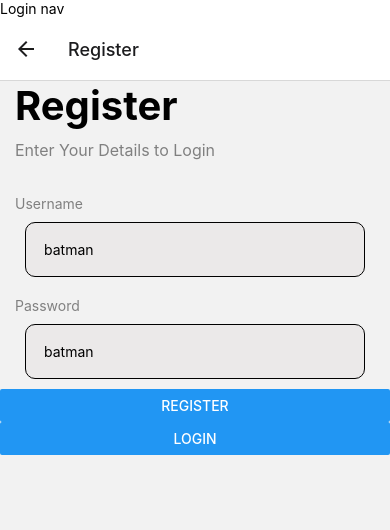
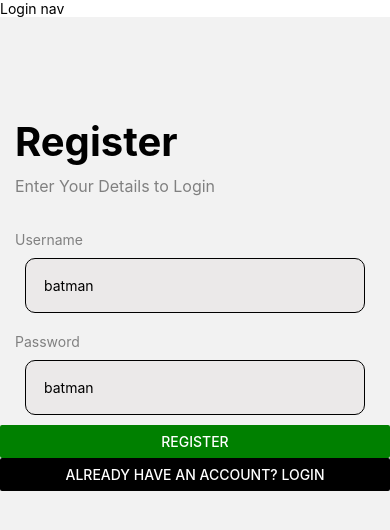
Before and after one commit to alexandsten/assignmentAlexTobbe, a React Native app: screen /Register in a window 390 px wide. Shown: the top 530 px of the page. Built offline with nearby package versions, Linux system fonts and the light colour scheme.

Commit message:
Register-Login-Finished

```diff
--- a/navs/LoginNav.js
+++ b/navs/LoginNav.js
@@ -9,8 +9,13 @@ export default function LoginNav() {
   return (
     <View style={{flex:1}}>
         <Text>Login nav</Text>
-        <Stack.Navigator>
-        <Stack.Screen name="Login" component={Login} />
+        <Stack.Navigator
+        screenOptions={{
+          headerShown: false
+        }}>
+        <Stack.Screen name="Login" component={Login}
+
+         />
         <Stack.Screen name="Register" component={Register} />
         </Stack.Navigator>
     </View>
--- a/navs/MainNav.js
+++ b/navs/MainNav.js
@@ -9,7 +9,7 @@ const Stack = createNativeStackNavigator();
 
 export default function MainNav() {
   return (
-    <View style={{flex:1, backgroundColor:'pink'}}>
+    <View style={{flex:1}}>
         <Text>Main nav</Text>
         <Stack.Navigator>
         <Stack.Screen name="Chat" component={Chat} />
--- a/screens/main/Chat.js
+++ b/screens/main/Chat.js
@@ -44,10 +44,11 @@ export const Chat = () => {
         data={chatData}
         keyExtractor={item => item._id}
         renderItem={({ item }) => (
-          <Text>{item.content}</Text>
+          <Text style={{    fontSize: 18,
+          }}>{item.content}</Text>
         )}
       />
-      <Button title="Test login function" onPress={() => handleLogout()} />
+      <Button title="Logout" onPress={() => handleLogout()} />
 
 
 
@@ -63,10 +64,11 @@ export const Chat = () => {
 const styles = StyleSheet.create({
     container: {
       flex:1,
-      backgroundColor: '#fff',
+      backgroundColor: 'white',
 
 
-      backgroundColor: 'pink'
+
+
     },
 
   });
--- a/screens/start/Login.js
+++ b/screens/start/Login.js
@@ -62,6 +62,8 @@ export const Login = ({ navigation }) => {
       <TextInput
         value={userPassword} // Use local state value for TextInput
         style={styles.input}
+        type= 'password'
+        secureTextEntry={true}
         placeholder="batman"
         onChangeText={(value) => setUserPassword(value)} // Update local state value
       />
@@ -69,6 +71,7 @@ export const Login = ({ navigation }) => {
         <Button
           style={styles.button}
           title="Login"
+          color="green"
           onPress={() => {
             /*   setUserName(textInputValue); // Update context state with the local state value */
             handleLogin();
@@ -76,7 +79,8 @@ export const Login = ({ navigation }) => {
         />
         <Button
           style={styles.button}
-          title="Register"
+          title="Don't have an account? Register"
+          color="black"
           onPress={() => navigation.navigate("Register")}
         />
       </View>
@@ -87,9 +91,10 @@ export const Login = ({ navigation }) => {
 const styles = StyleSheet.create({
   container: {
     flex: 1,
+    marginTop: 100,
   },
   button: {
-    backgroundColor: "white",
+    backgroundColor: "#aaa",
   },
   input: {
     marginLeft: 25,
@@ -104,8 +109,7 @@ const styles = StyleSheet.create({
     marginVertical: 10,
   },
   buttonGroup: {
-
-    flexDirection: "row",
+    flexDirection: "column",
     justifyContent: "center",
   },
   textInput: {
--- a/screens/start/Register.js
+++ b/screens/start/Register.js
@@ -1,5 +1,5 @@
 import React, {useContext, useState} from 'react'
-import {Text, View, StyleSheet, Button, TextInput} from 'react-native'
+import {Text, View, StyleSheet, Button, TextInput, SafeAreaView} from 'react-native'
 import { StartContext} from '../../contexts/StartContext';
 
 
@@ -42,7 +42,7 @@ export const Register = ({navigation}) => {
 
 
   return (
-    <View  style={styles.container}>
+    <SafeAreaView  style={styles.container}>
       <Text>{message}</Text>
       <Text
         style={{
@@ -77,12 +77,14 @@ export const Register = ({navigation}) => {
       />
       <Text style={styles.textInput}>Password</Text>
       <TextInput
-        value={userPassword} // Use local state value for TextInput
+        value={userPassword}
+        secureTextEntry={true}
         style={styles.input}
         placeholder='batman'
         onChangeText={(value) => setUserPassword(value)} // Update local state value
       />
-      <Button title="Register" onPress={() => {
+      <Button title="Register" color="green"
+       onPress={() => {
      /*   setUserName(textInputValue); // Update context state with the local state value */
         handleRegister();
 
@@ -90,19 +92,22 @@ export const Register = ({navigation}) => {
         navigation.navigate('Login') :
         console.log('hello world')
       }} />
-      <Button
-        title="Login"
+
+      <Button style={styles.button}
+        title="Already have an account? Login"
+        color="black"
         onPress={() => navigation.navigate('Login')}
       />
-    </View>
+    </SafeAreaView>
   )
 }
 const styles = StyleSheet.create({
   container: {
+    marginTop: 100,
     flex: 1,
   },
   button: {
-
+    width: 10
   },
   input: {
     marginLeft: 25,
```
